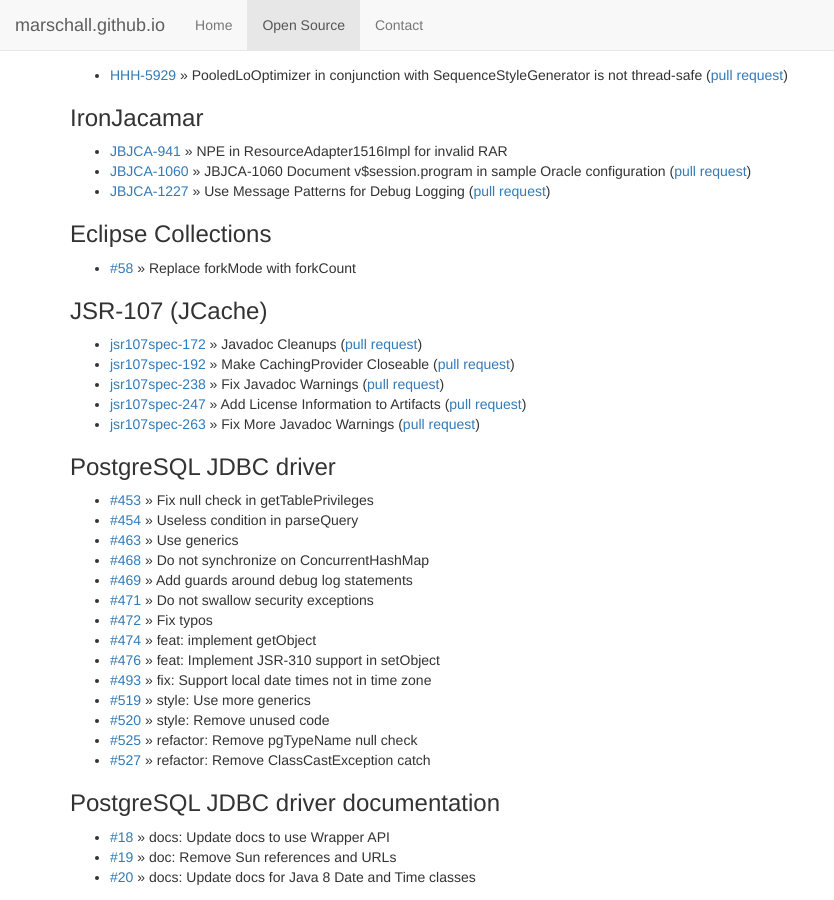
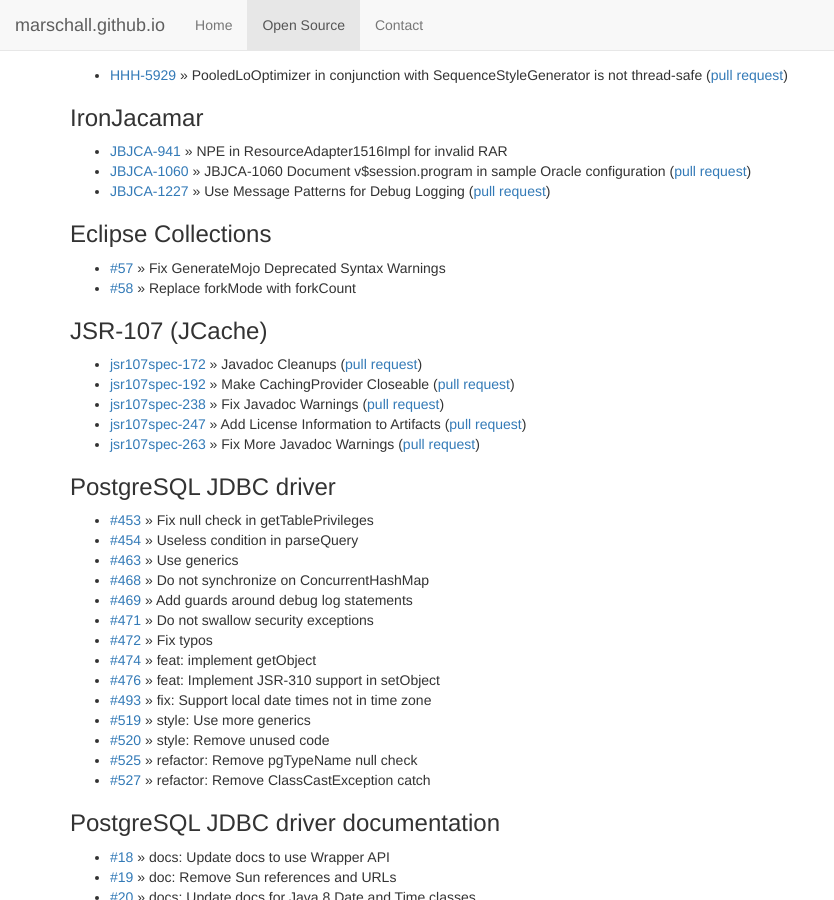
Before and after one commit to marschall/marschall.github.com, a Jekyll site: the page built from open-source.html, in a window 1280 px wide and 900 px high, scrolled down 2819 px. Shown: the whole window, without its empty margins (0-834 px from the left). Built offline with Jekyll 4.4.1, drawn with Linux system fonts in a browser that asks for light colours.

Commit message:
fix mojo syntax

```diff
--- a/open-source.html
+++ b/open-source.html
@@ -192,6 +192,7 @@
 </ul>
 <h3>Eclipse Collections</h3>
 <ul>
+  <li><a href="https://github.com/eclipse/eclipse-collections/pull/57">#57</a> &raquo; Fix GenerateMojo Deprecated Syntax Warnings</li>
   <li><a href="https://github.com/eclipse/eclipse-collections/pull/58">#58</a> &raquo; Replace forkMode with forkCount</li>
 </ul>
 <h3>JSR-107 (JCache)</h3>
```
